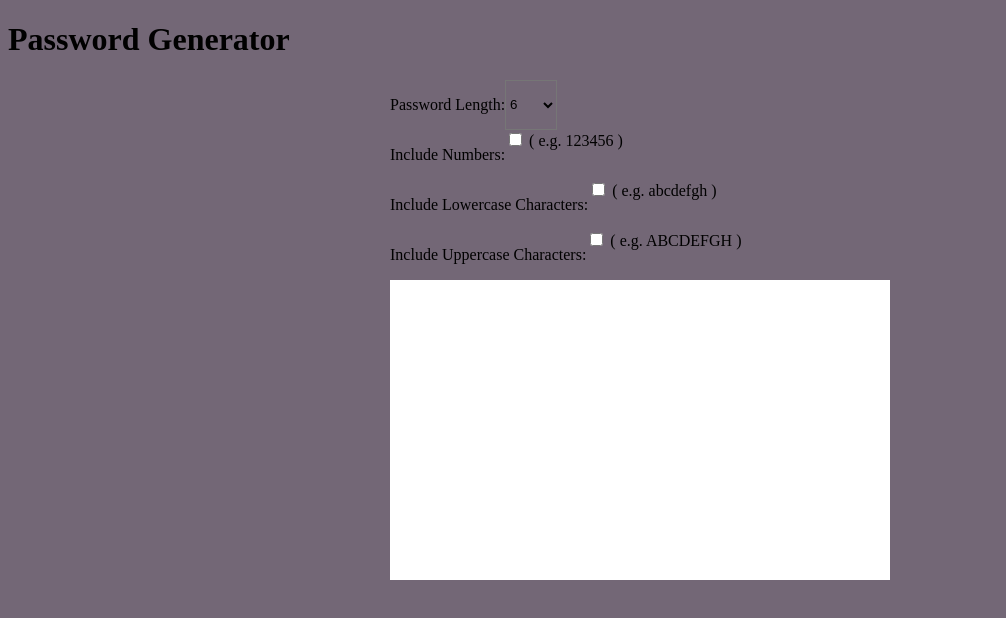
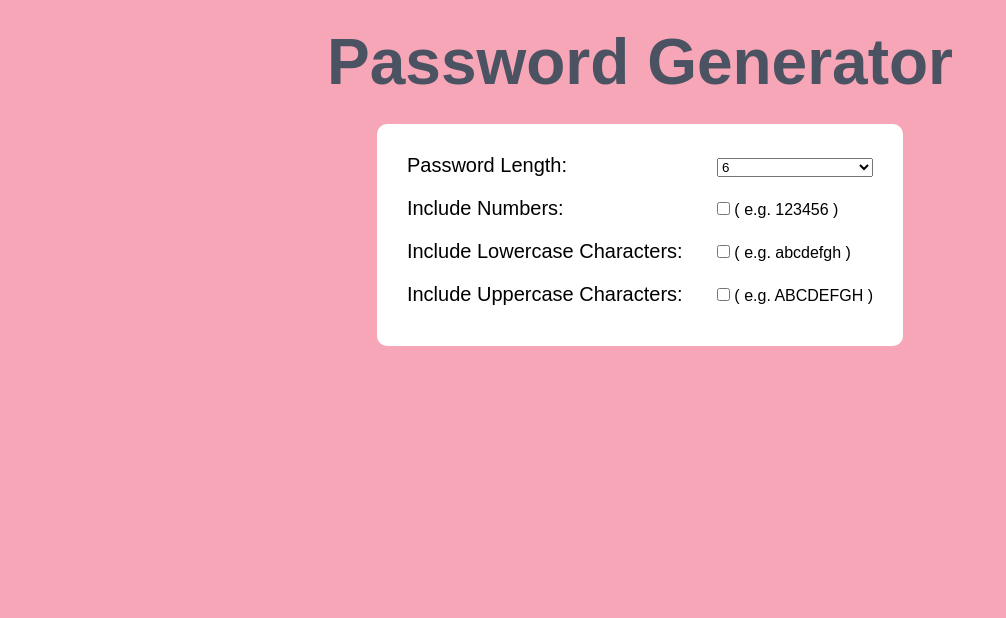
Before and after one commit to drmisssciurus/password-generator, a plain HTML site: page index.html in a window 1280 px wide. Shown: the whole page, without its empty margins (0-1006 px from the left). Drawn offline with Linux system fonts and the light colour scheme; a web font is replaced by a local one.

Commit message:
add styles

```diff
--- a/index.html
+++ b/index.html
@@ -10,7 +10,8 @@
     <header class="title">
         <h1>Password Generator</h1>
     </header>
-        <div class="container">
+    <section class="password">
+        <div class="password-container">
             <div class="list">
                 <p class="list-title">Password Length:</p>
                 <select name="" id="" class="list-select">
@@ -87,6 +88,7 @@
                 </label>
             </div>
         </div>
+    </section>
     <footer>
 
     </footer>
--- a/style.css
+++ b/style.css
@@ -1,14 +1,52 @@
- * {
-    background-color: rgb(115, 103, 118);
- }
+@import url('https://fonts.googleapis.com/css2?family=Inria+Sans:ital,wght@0,300;0,400;0,700;1,300;1,400;1,700&display=swap');
 
- .container {
-   background-color: rgb(255, 255, 255);
-   margin: auto auto;
-   width: 500px;
-   height: 500px;
- }
+* {
+  box-sizing: border-box;
+  margin: 0;
+  padding: 0;
+}
 
- .list {
-   display: flex;
- }
+body {
+  font-family: 'Inria Sans', sans-serif;
+  background-color: rgba(240, 78, 112, 0.5);
+  display: flex;
+  flex-direction: column;
+}
+
+.password {
+  margin: auto auto;
+  background-color: rgb(255, 255, 255);
+  padding: 25px;
+  border-radius: 10px;
+}
+
+.title {
+  text-align: center;
+  padding: 25px;
+  font-size: clamp(32px, 1.6vw, 40px);
+  color: rgb(75, 82, 97);
+}
+
+/* .password-container {
+ } */
+
+.list {
+  display: grid;
+  grid-template-columns: 300px auto;
+  align-items: baseline;
+  margin-bottom: 10px;
+  gap: 10px;
+  padding: 5px;
+}
+
+.list-title {
+  font-size: 20px;
+  margin: 0;
+}
+
+@media (max-width: 500px) {
+  .list {
+    display: grid;
+    grid-template-columns: auto;
+  }
+}
```
